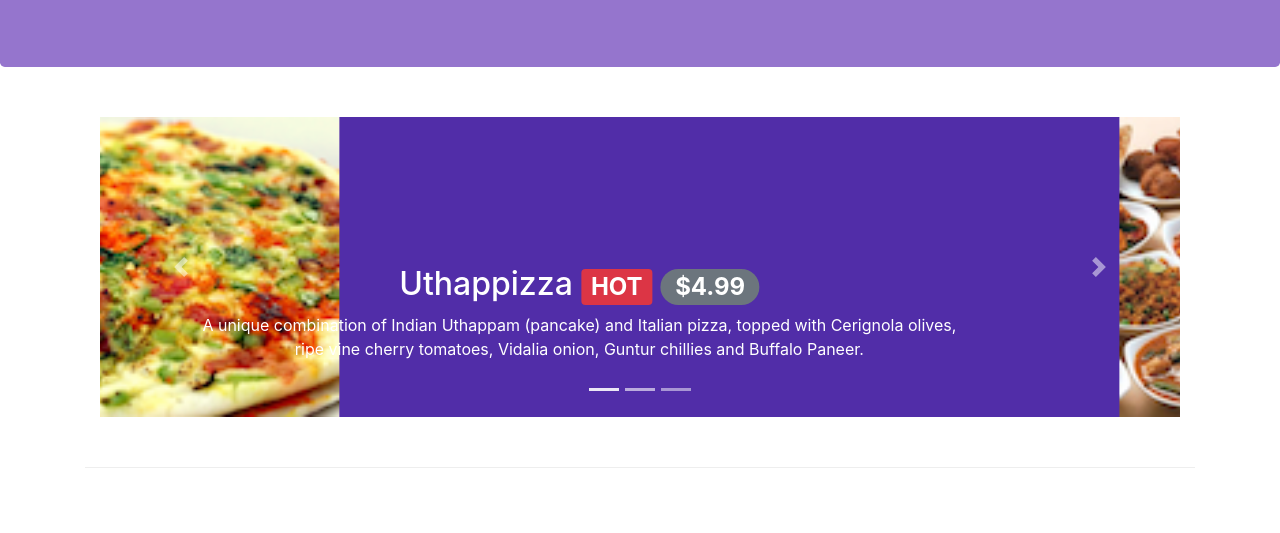
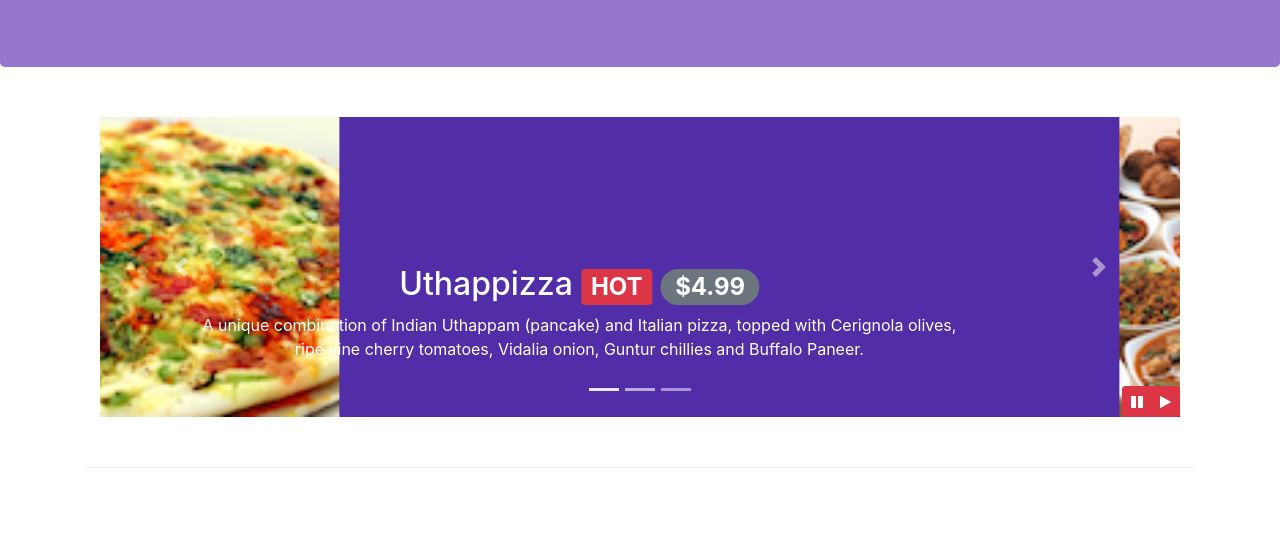
Before and after one commit to msrecec/conFusion, a website: page index.html in a window 1280 px wide. Shown: the part 267-800 px from the top of the page. Drawn offline with nearby package versions, Linux system fonts and the light colour scheme.

Commit message:
Bootstrap JQuery

```diff
--- a/css/styles.css
+++ b/css/styles.css
@@ -67,3 +67,12 @@ body {
   left: 0;
   min-height: 300px;
 }
+
+#carouselButton {
+  right: 0px;
+  position: absolute;
+  bottom: 0px;
+}
+#carousel-pause, #carousel-play {
+  z-index: 10;
+}
--- a/index.html
+++ b/index.html
@@ -224,6 +224,14 @@
                     <a class="carousel-control-next" href="#mycarousel" role="button" data-slide="next">
                         <span class="carousel-control-next-icon"></span>
                     </a>
+                    <div class="btn-group" id="carouselButton">
+                        <button class="btn btn-danger btn-sm" id="carousel-pause">
+                            <span class="fa fa-pause"></span>
+                        </button>
+                        <button class="btn btn-danger btn-sm" id="carousel-play">
+                            <span class="fa fa-play"></span>
+                        </button>
+                    </div>
                 </div>
             </div>
         </div>
@@ -326,6 +334,17 @@
     <script src="node_modules/jquery/dist/jquery.slim.min.js"></script>
     <script src="node_modules/popper.js/dist/umd/popper.min.js"></script>
     <script src="node_modules/bootstrap/dist/js/bootstrap.min.js"></script>
+    <script>
+        $(document).ready(function() {
+            $('#mycarousel').carousel({interval:2000});
+            $('#carousel-pause').click(function() {
+                $('#mycarousel').carousel('pause');
+            });
+            $('#carousel-play').click(function() {
+                $('#mycarousel').carousel('cycle');
+            });
+        });
+    </script>
 </body>
 
 </html>
```
